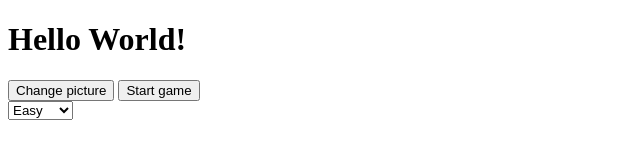
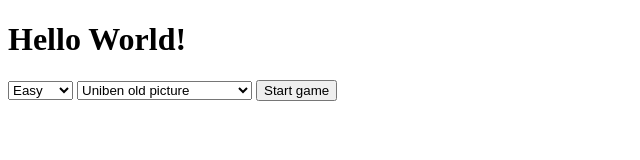
Before and after one commit to m13ha/Project-Explorer, a website built with Parcel: page index.html in a window 1280 px wide. Shown: the whole page, without its empty margins (0-640 px from the left). Built offline with nearby package versions, Linux system fonts and the light colour scheme.

Commit message:
Refactor game settings

```diff
--- a/index.html
+++ b/index.html
@@ -20,8 +20,8 @@
       </p>
     <![endif]-->
     <h1>Hello World!</h1>
-    <button id="change-picture">Change picture</button>
-    <button id="start">Start game</button>
+    <!-- <button id="change-picture">Change picture</button> -->
+
     <!-- Templates that will be used in the program to generate 3x3, 4x4 or 5x5 boards -->
     <template id="x3">
       <main class="puzzle-board">
@@ -105,13 +105,19 @@
     </template>
 
     <!-- The puzzle board rendered on screen -->
-    <div class="difficulty-container">
+    <form id="start-game">
       <select name="difficulty" id="difficulty">
         <option value="easy" selected>Easy</option>
         <option value="normal">Normal</option>
         <option value="hard">Hard</option>
       </select>
-    </div>
+      <select name="puzzle-image-id">
+        <option value="0" selected>Uniben old picture</option>
+        <option value="1">Uniben recent picture</option>
+        <option value="2">Sam Ogbemudia Stadium</option>
+      </select>
+      <button type="submit">Start game</button>
+    </form>
     <div id="container">
       <!-- <main class="puzzle-board">
         <div class="tile empty">empty</div>
```
